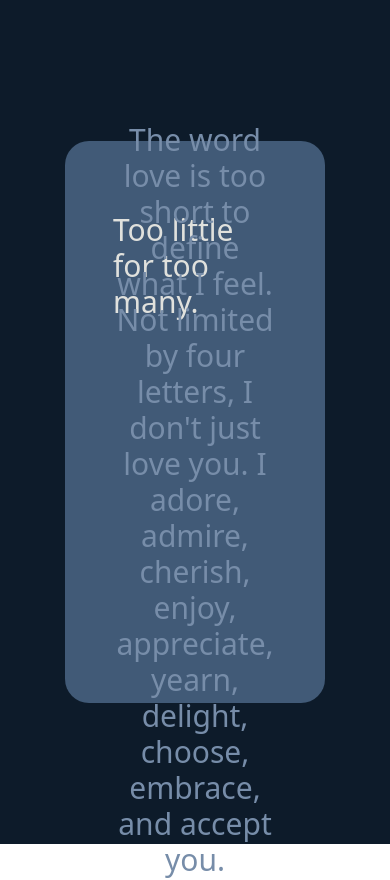
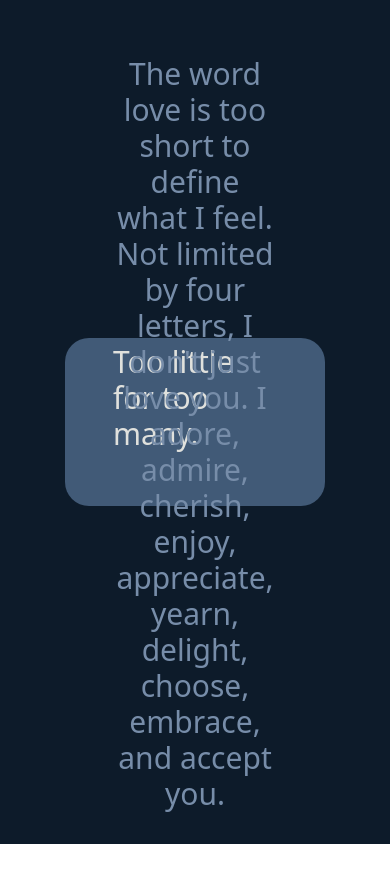
Before and after one commit to GianSalvadora/OneHundred, a plain HTML site: page src/index.html in a window 390 px wide. After the commit the page ends 844 px from the top, so only its background shows below. Drawn offline with Linux system fonts and the light colour scheme.

Commit message:
Responsive

```diff
--- a/src/index.html
+++ b/src/index.html
@@ -7,7 +7,7 @@
 </head>
 <body>
 <section class="bg-[#0d1b2a] h-dvh w-full flex justify-center items-center">
-    <div class="bg-[#415A77] w-8/12 h-4/6 p-12 rounded-3xl flex flex-col items-center justify-around">
+    <div class="bg-[#415A77] h-1/5 w-8/12 lg:h-3/6 p-12 rounded-3xl flex flex-col items-center justify-around">
         <h1 class="text-3xl w-full h-2/6 flex flex-col justify-center items-center text-[#E0E1DD]">
             Too little for too many.
         </h1>
```
Also changed, not shown: src/output.css.
